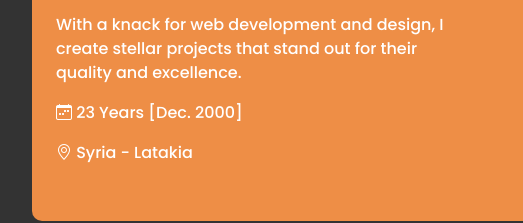
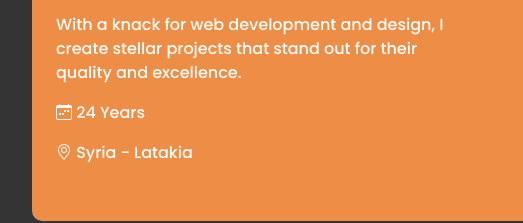
Before and after one commit to MekdadGhazal/Portfolio, a plain HTML site: page portfolio.html in a window 1280 px wide. Shown: the part 425-648 px from the top of the page, 140-663 px from the left. Drawn offline with nearby package versions, Linux system fonts and the light colour scheme.

Commit message:
Implement age calculation script in portfolio.html
Added a script to calculate and display age based on birth date.

```diff
--- a/portfolio.html
+++ b/portfolio.html
@@ -160,7 +160,7 @@
 
                                             <p>
                                                 <i class="bi bi-calendar-week"></i>
-                                                <span>23 Years [Dec. 2000]</span>
+                                                <span id="my-age">23 Years [Dec. 2000]</span>
                                             </p>
                                             <p>
                                                 <i class="bi bi-geo-alt"></i>
@@ -682,5 +682,19 @@
 	<script>
 		AOS.init();
 	</script>
+	<script>
+        function calculateAge(birthDateString) {
+            const birthDate = new Date(birthDateString);
+            const today = new Date();
+            let age = today.getFullYear() - birthDate.getFullYear();
+            const m = today.getMonth() - birthDate.getMonth();
+            if (m < 0 || (m === 0 && today.getDate() < birthDate.getDate())) {
+                age--;
+            }
+            return age;
+        }
+
+        document.getElementById('my-age').innerText = calculateAge('2000-12-28') + " Years";
+    </script>
 </body>
 </html>
```
